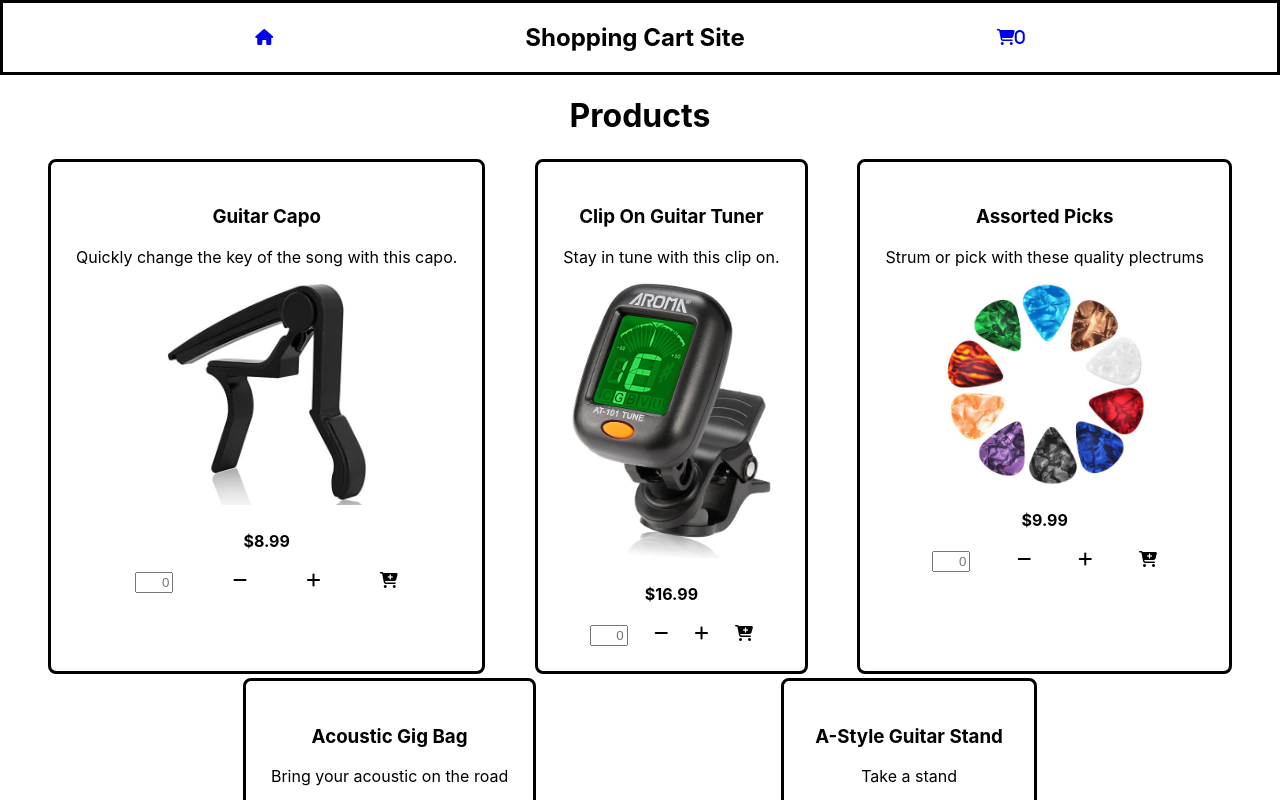
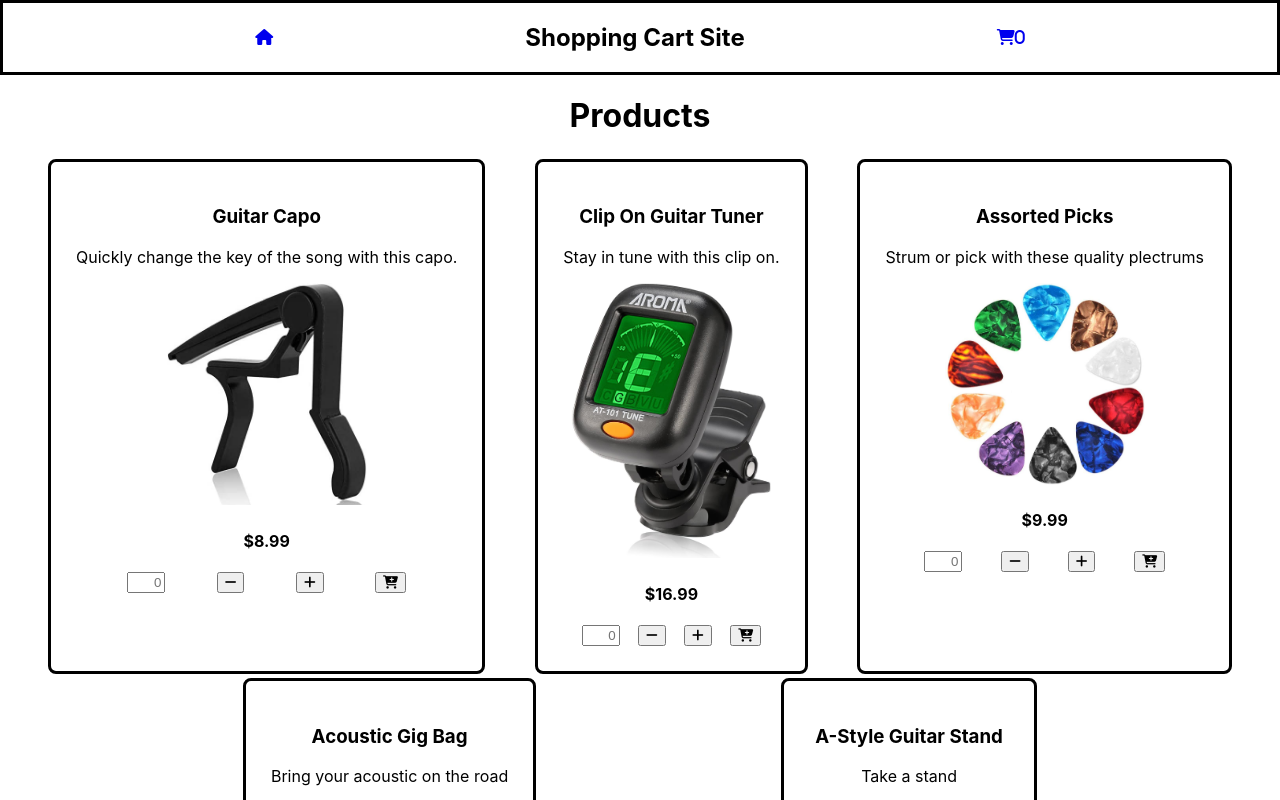
Before and after one commit to sethakirafeldman/shopping-cart, a React (Create React App) app: page /home in a window 1280 px wide. Shown: the top 800 px of the page. Built offline with nearby package versions, Linux system fonts and the light colour scheme.

Commit message:
changed icons to buttons

```diff
--- a/src/components/ProductCard.js
+++ b/src/components/ProductCard.js
@@ -32,26 +32,25 @@ const ProductCard = (props) => {
                             min="0"
                             step= "1"
                             onKeyDown={(event)=>props.handleKeyPress(event)}
-                            onChange={(event) => {
-                                (props.handleChange(event))}}
+                            // onChange={(event) => {
+                            //     (props.handleChange(event))}}
                             ></input>
-                        <i
+                        <button
                             alt = "reduce number of items"
                             className="fa-solid fa-minus"
                             onClick={(event)=>(props.handleIncrement(event, "minus"))}
                             >
-                            </i>
-                        <i
+                        </button>
+                        <button
                             alt = "increase number of items"
                             className="fa-solid fa-plus"
                             onClick={(event) => (props.handleIncrement(event, "plus"))}
-                        ></i>
-                        <i
+                        ></button>
+                        <button
                             alt ="add to cart icon"
-                            data-testid="cart-test"
                             className="fa-solid fa-cart-plus"
                             onClick={(event) => (props.addToCart(event, item.index))}
-                             ></i>
+                        ></button>
                     </div>
                 </div>
             )
```
